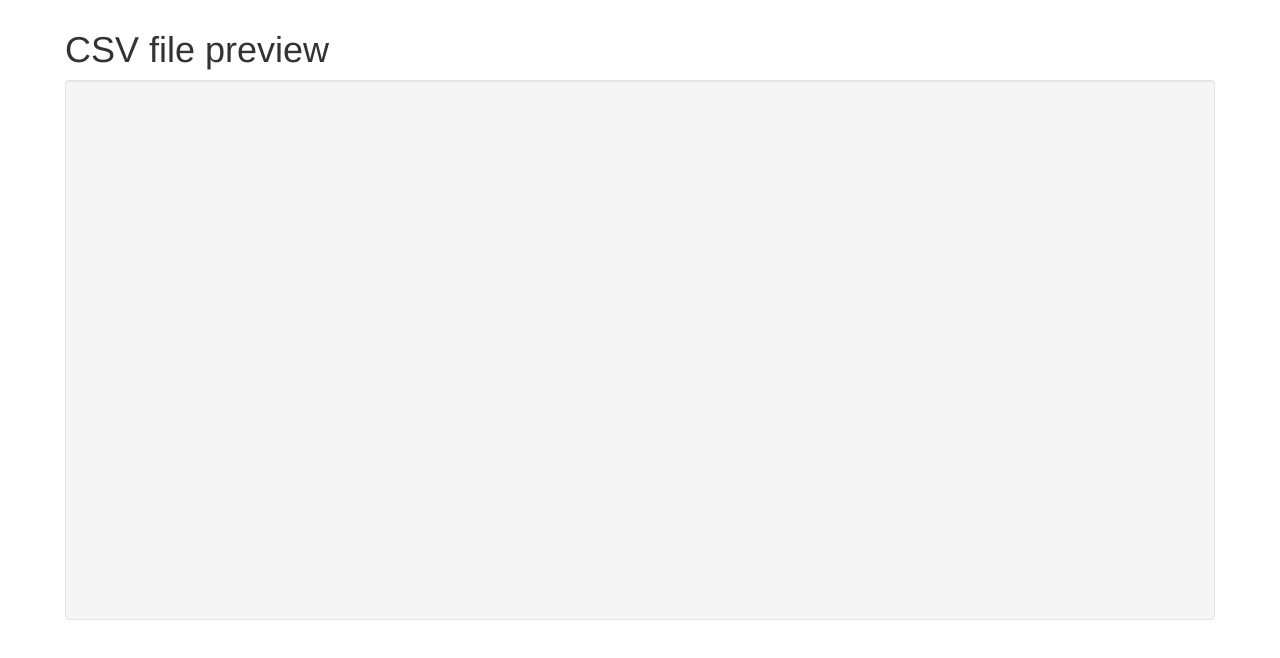
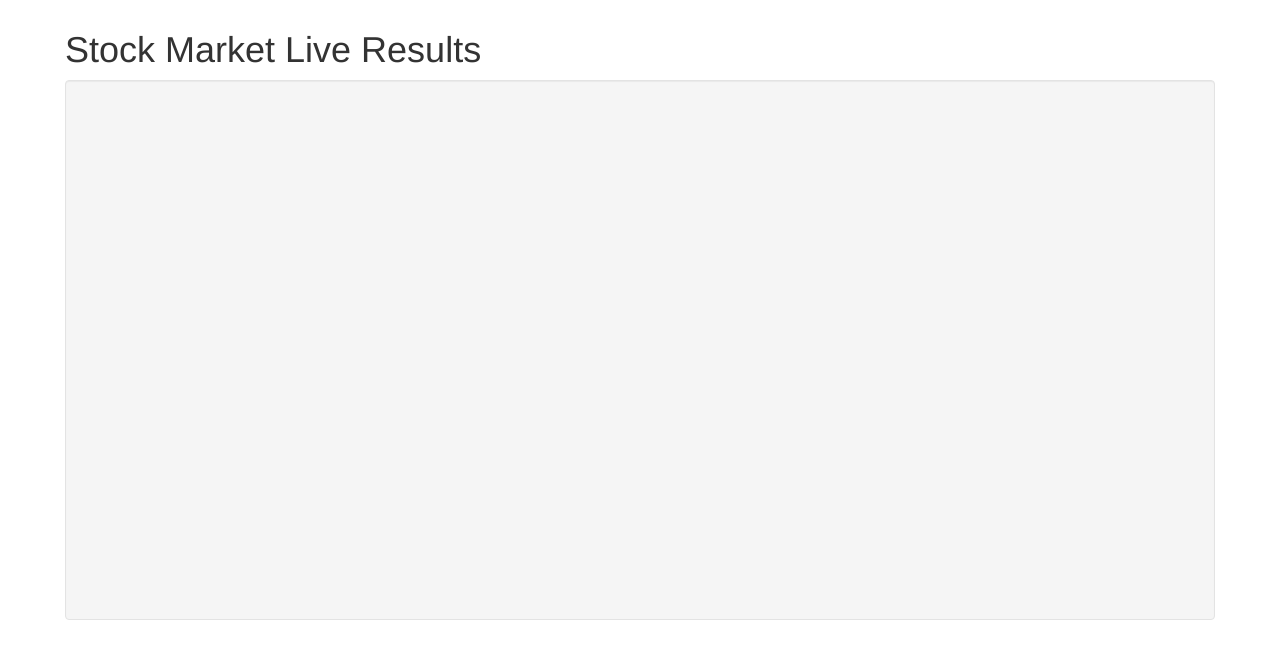
Before and after one commit to spacedino573/spacedino573.github.io, a plain HTML site: page StockMarket/index.html in a window 1280 px wide. Drawn offline with nearby package versions, Linux system fonts and the light colour scheme; no server answers.

Commit message:
Update index.html

```diff
--- a/StockMarket/index.html
+++ b/StockMarket/index.html
@@ -9,7 +9,7 @@
   </head>
   <body>
     <div class="container" style="padding:10px 10px;">
-      <h1>CSV file preview</h1>
+      <h1>Stock Market Live Results</h1>
       <div class="well">
         <div class="row" id="csv-display" style="height:500px;overflow: scroll;">
         </div>
```
